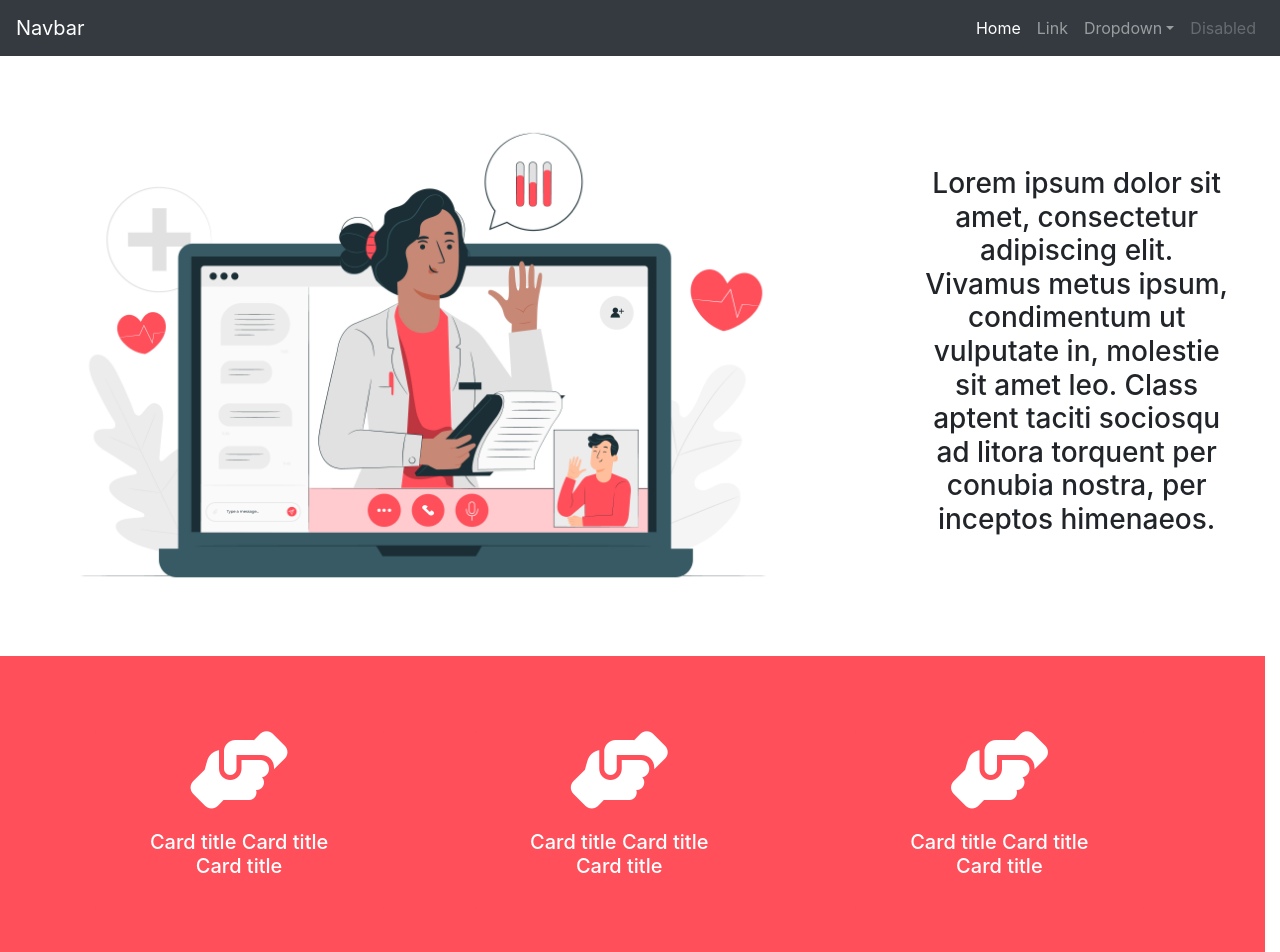
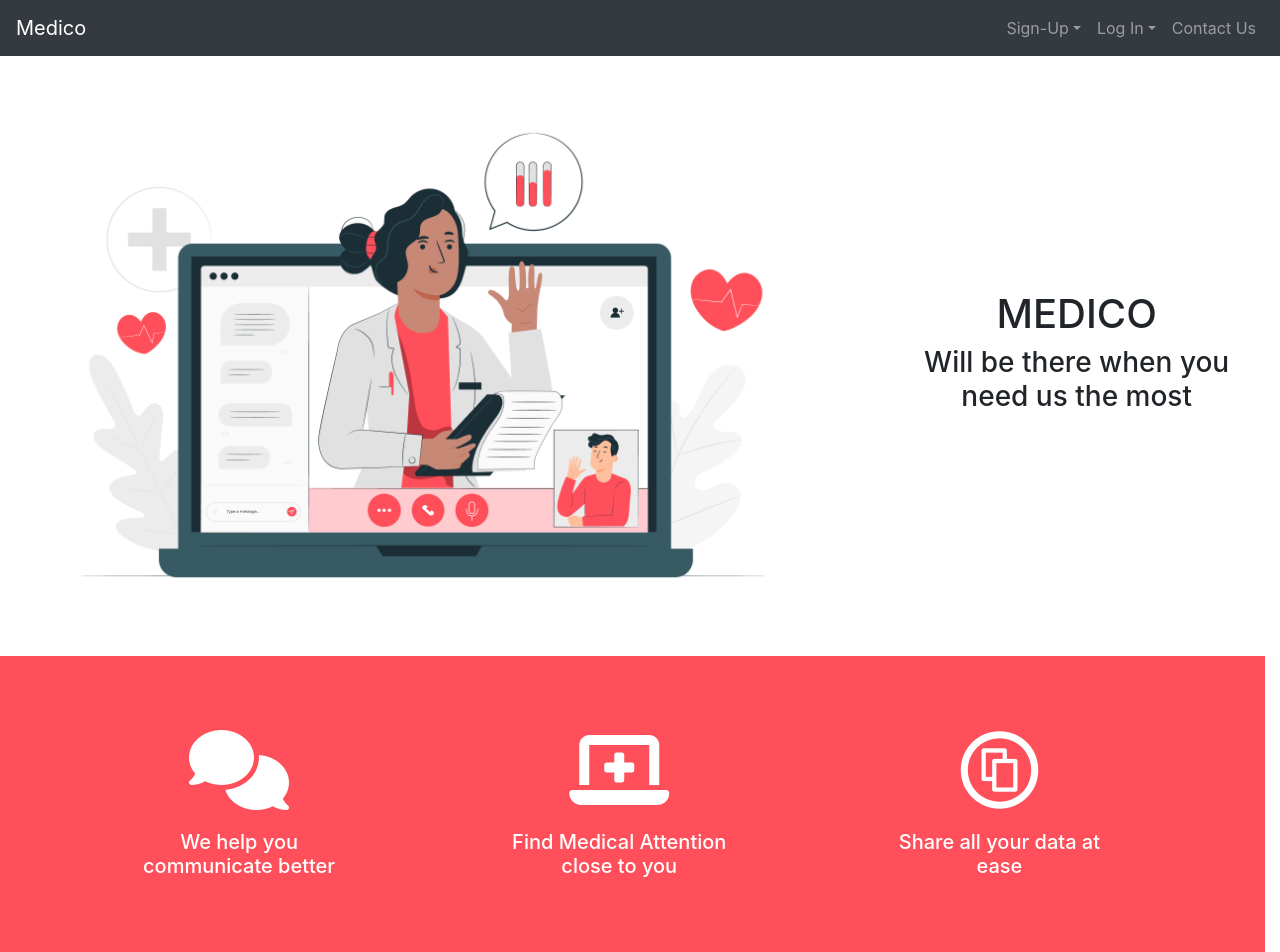
Before and after one commit to Sparsh-Srivastava/Medico, a React (Create React App) app in the folder client/: page / in a window 1280 px wide. Shown: the top 952 px of the page. Built offline with nearby package versions, Linux system fonts and the light colour scheme.

Commit message:
added routes

```diff
--- a/client/src/App.js
+++ b/client/src/App.js
@@ -9,20 +9,24 @@ import LoginPt from "./container/Auth/LoginPt/loginPt";
 import Home from "./container/dashboard";
 import main from "./container/Landing/landing";
 import DoctorView from "./container/DoctorView/DoctorView";
-import DoctorMsg from "./container/DoctorMsg";
+/* import DoctorMsg from "./container/DoctorMsg"; */
 import PatientInfoForm from "./component/PatientInfo/PatientInfoForm";
 function App() {
   return (
     <Switch>
       <Route path="/" exact component={main}></Route>
-      <Route path="/doctorView" exact component={DoctorView} />
-      <Route path="/signPt" exact component={SignPt}></Route>
-      <Route path="/dashboard" exact component={Home}></Route>
-      <Route path="/signDoc" exact component={SignupDoc}></Route>
-      <Route path="/loginDoc" exact component={LoginDoc}></Route>
-      <Route path="/loginPt" exact component={LoginPt}></Route>
-      <Route path="/patientInfoForm" exact component={PatientInfoForm} />
-      <Route path="/doctorMsg" exact component={DoctorMsg}></Route>
+      <Route path="/loginPt" component={LoginPt}></Route>
+      <Route path="/signPt" component={SignPt}></Route>
+
+      <Route path="/doctorView" component={DoctorView} />
+      <Route path="/dashboard" component={Home}></Route>
+      <Route path="/loginDoc" component={LoginDoc}></Route>
+
+
+      <Route path="/signDoc" component={SignupDoc}></Route>
+
+      <Route path="/patientInfoForm" component={PatientInfoForm} />
+      {/* <Route path="/doctorMsg"  component={DoctorMsg}></Route> */}
     </Switch>
   );
 }
--- a/client/src/container/Auth/LoginPt/loginPt.js
+++ b/client/src/container/Auth/LoginPt/loginPt.js
@@ -17,6 +17,7 @@ class Login extends Component {
       errMessage: " ",
       valid: false,
       userId: "",
+      token: "",
     };
   }
 
@@ -43,6 +44,7 @@ class Login extends Component {
           localStorage.setItem("isLoggedIn", res.data.success);
           localStorage.setItem("patientToken", res.data.token);
           console.log(res);
+          this.setState({ token: res.data })
 
         }
         // this.setState({ valid: res.data.token, userId: res.data.userId })
@@ -118,11 +120,17 @@ class Login extends Component {
                   </a>
                 </div>
               </li>
-              <li className="nav-item">
-                <a className="nav-link" href="/#">
-                  Contact Us <span className="sr-only"></span>
-                </a>
-              </li>
+              {this.state.token ?
+                <li className="nav-item">
+                  <a className="nav-link" href="/dashboard">
+                    Dashboard<span className="sr-only"></span>
+                  </a>
+                </li> : <li className="nav-item">
+                  <a className="nav-link" href="/#">
+                    Contact us<span className="sr-only"></span>
+                  </a>
+                </li>
+              }
             </ul>
           </div>
         </nav>
--- a/client/src/container/Auth/SignPt/signupPt.js
+++ b/client/src/container/Auth/SignPt/signupPt.js
@@ -20,6 +20,7 @@ class Signup extends Component {
       // phone: "",
       // address: "",
       location: "",
+      valid: false,
       // valid: false,
       // userId: "",
     };
@@ -33,9 +34,10 @@ class Signup extends Component {
       city: this.state.location,
       password2: this.state.password,
     })
-      .then((res) => console.log("done"))
+      .then((res) => (this.setState({ valid: true }), localStorage.setItem('signupvalid', 'true')))
       .catch((err) => console.log(err));
   };
+
   handleChange(e) {
     this.setState({
       [e.target.name]: e.target.value,
@@ -47,6 +49,9 @@ class Signup extends Component {
   }
 
   render() {
+    if (this.state.valid) {
+      <Redirect to='/loginPt' />
+    }
     const options = [
       { value: 'Uttar Pradesh', label: 'Uttar Pradesh' },
       { value: 'Maharashtra', label: 'Maharashtra' },
--- a/client/src/container/Landing/landing.js
+++ b/client/src/container/Landing/landing.js
@@ -1,37 +1,79 @@
-import React from 'react'
+import React, { useEffect, useState } from 'react'
 import img from './3731957.jpg';
 import './landing.css'
-const landing = () => {
+const Landing = () => {
+    const [signvalid, updateSignValid] = useState('');
+
+    const call = () => {
+        updateSignValid(localStorage.getItem('signupvalid'))
+    }
+
+    useEffect((e) => {
+        call();
+    }, [])
     return (
         <div className="landing">
             <nav class="navbar navbar-expand-lg navbar-dark bg-dark">
-                <a class="navbar-brand" href="#">Navbar</a>
+                <a class="navbar-brand" href="#">Medico</a>
                 <button class="navbar-toggler" type="button" data-toggle="collapse" data-target="#navbarSupportedContent" aria-controls="navbarSupportedContent" aria-expanded="false" aria-label="Toggle navigation">
                     <span class="navbar-toggler-icon"></span>
                 </button>
 
                 <div class="collapse navbar-collapse" id="navbarSupportedContent">
                     <ul class="navbar-nav ml-auto">
-                    <li class="nav-item active">
-                        <a class="nav-link" href="#">Home <span class="sr-only">(current)</span></a>
-                    </li>
-                    <li class="nav-item">
-                        <a class="nav-link" href="#">Link</a>
-                    </li>
-                    <li class="nav-item dropdown">
-                        <a class="nav-link dropdown-toggle" href="#" id="navbarDropdown" role="button" data-toggle="dropdown" aria-haspopup="true" aria-expanded="false">
-                        Dropdown
-                        </a>
-                        <div class="dropdown-menu" aria-labelledby="navbarDropdown">
-                        <a class="dropdown-item" href="#">Action</a>
-                        <a class="dropdown-item" href="#">Another action</a>
-                        <div class="dropdown-divider"></div>
-                        <a class="dropdown-item" href="#">Something else here</a>
-                        </div>
-                    </li>
-                    <li class="nav-item">
-                        <a class="nav-link disabled" href="#" tabindex="-1" aria-disabled="true">Disabled</a>
-                    </li>
+                        <li className="nav-item dropdown">
+                            <a
+                                className="nav-link dropdown-toggle"
+                                href="#"
+                                id="navbarDropdown"
+                                role="button"
+                                data-toggle="dropdown"
+                                aria-haspopup="true"
+                                aria-expanded="false"
+                            >
+                                Sign-Up
+                </a>
+                            <div className="dropdown-menu" aria-labelledby="navbarDropdown">
+                                <a className="dropdown-item" href="/signDoc">
+                                    As a Doctor
+                  </a>
+                                <a className="dropdown-item" href="/signPt">
+                                    As a Patient
+                  </a>
+                            </div>
+                        </li>
+                        <li className="nav-item dropdown">
+                            <a
+                                className="nav-link dropdown-toggle"
+                                href="#"
+                                id="navbarDropdown"
+                                role="button"
+                                data-toggle="dropdown"
+                                aria-haspopup="true"
+                                aria-expanded="false"
+                            >
+                                Log In
+                </a>
+                            <div className="dropdown-menu" aria-labelledby="navbarDropdown">
+                                <a className="dropdown-item" href="/loginDoc">
+                                    As a Doctor
+                  </a>
+                                <a className="dropdown-item" href="/loginPt">
+                                    As a Patient
+                  </a>
+                            </div>
+                        </li>
+                        {signvalid ?
+                            <li className="nav-item">
+                                <a className="nav-link" href="/dashboard">
+                                    Dashboard <span className="sr-only"></span>
+                                </a>
+                            </li> : <li className="nav-item">
+                                <a className="nav-link" href="#footer">
+                                    Contact Us <span className="sr-only"></span>
+                                </a>
+                            </li>
+                        }
                     </ul>
                 </div>
             </nav>
@@ -41,38 +83,44 @@ const landing = () => {
                         <img src={img} alt="Online Doctor Illustration" />
                     </div>
                     <div className="col-lg-4 text-center">
-                        <h3 className="siteDesc">Lorem ipsum dolor sit amet, consectetur adipiscing elit. Vivamus metus ipsum, condimentum ut vulputate in, molestie sit amet leo. Class aptent taciti sociosqu ad litora torquent per conubia nostra, per inceptos himenaeos.</h3>
+                        <h1 className="siteHead">MEDICO</h1>
+                        <h3 className="siteDesc">Will be there when you need us the most</h3>
                     </div>
                 </div>
                 <div className="row align-items-center text-center features">
                     <div class="card col-md-3">
-                    <i class="fas fa-hands-helping fa-5x card-img-top"></i>
+                        <i class="fas fa-comments fa-5x card-img-top"></i>
                         <div class="card-body">
-                            <h5 class="card-title">Card title Card title Card title </h5>
+                            <h5 class="card-title">We help you communicate better</h5>
                         </div>
                     </div>
                     <div class="card col-md-3">
-                        <i class="fas fa-hands-helping fa-5x card-img-top"></i>
+                        <i class="fas fa-laptop-medical fa-5x card-img-top"></i>
                         <div class="card-body">
-                            <h5 class="card-title">Card title Card title Card title</h5>
+                            <h5 class="card-title">Find Medical Attention close to you</h5>
                         </div>
                     </div>
                     <div class="card col-md-3">
-                        <i class="fas fa-hands-helping fa-5x card-img-top"></i>
+                        <i class="fab fa-creative-commons-share fa-5x card-img-top"></i>
                         <div class="card-body">
-                            <h5 class="card-title">Card title Card title Card title</h5>
+                            <h5 class="card-title">Share all your data at ease</h5>
                         </div>
                     </div>
                 </div>
                 <div className="aboutUs text-center">
                     <h1>About Us</h1>
-                Lorem ipsum dolor sit amet, consectetur adipiscing elit. Morbi arcu nisl, ullamcorper quis sapien ut, fermentum rhoncus mi. Sed blandit felis ut nunc auctor, non mollis ante lacinia. Nullam vitae rutrum ex. Duis faucibus, nibh id auctor ultricies, elit lorem viverra sem, ut porta elit elit sit amet ligula. Nunc eget leo felis. Etiam vehicula molestie odio, quis hendrerit tellus luctus vel. Maecenas rutrum urna sed accumsan fermentum. In tincidunt ex lectus, nec ornare nibh ullamcorper vitae. Vivamus nunc nulla, pharetra et lacus et, aliquam rutrum libero. Maecenas cursus felis vitae aliquet faucibus. Praesent maximus, orci a sollicitudin faucibus, tellus ipsum tempor dui, in ultricies mauris metus dignissim diam. Nunc tincidunt ultrices commodo. Donec quis scelerisque tellus. Praesent vitae commodo arcu, ac venenatis est.
+
                 </div>
             </div>
-            <footer className="text-center">
-                Footer will come here
+            <footer className="text-center" id="footer">
+                By Team Unique
+                <br />
+                <i class="fab fa-linkedin"></i>
+                <i class="fab fa-facebook-square"></i>
+                <i class="fab fa-instagram"></i>
+                <i class="fab fa-twitter"></i>
             </footer>
         </div>
     )
 }
-export default landing;
+export default Landing;
```
